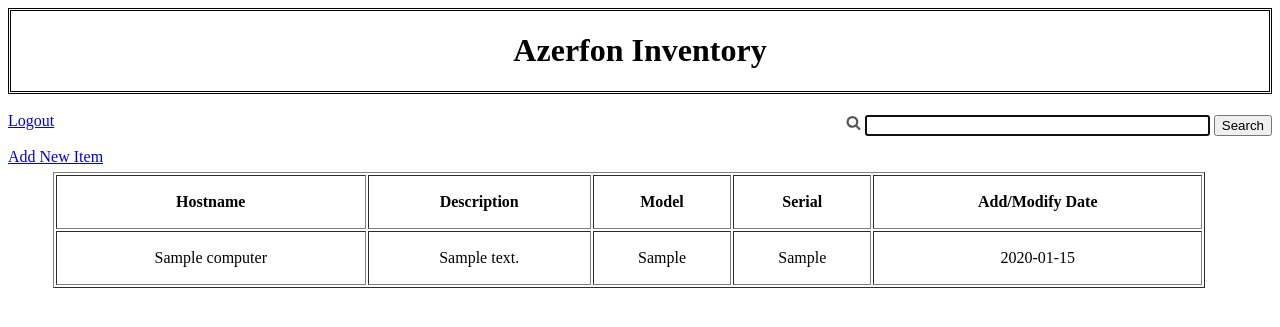
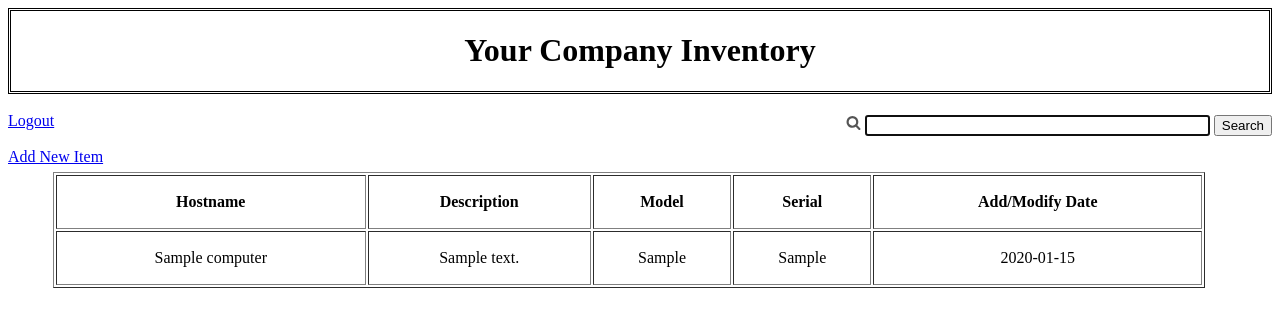
Before and after one commit to jamil666/Inventory_Site, a Django app: page /main in a window 1280 px wide. Shown: the top 327 px of the page. Run offline with Django 3.2, Linux system fonts and the light colour scheme; a user stored in the database is signed in; tables that the repository leaves empty hold one stand-in row (values such as "Sample post").

Commit message:
Update main.html

```diff
--- a/templates/main.html
+++ b/templates/main.html
@@ -9,7 +9,7 @@
 </head>
 
 <div align="center" style="border: double">
-   <h1>Azerfon Inventory</h1>
+   <h1>Your Company Inventory</h1>
 </div>
 
 
```
